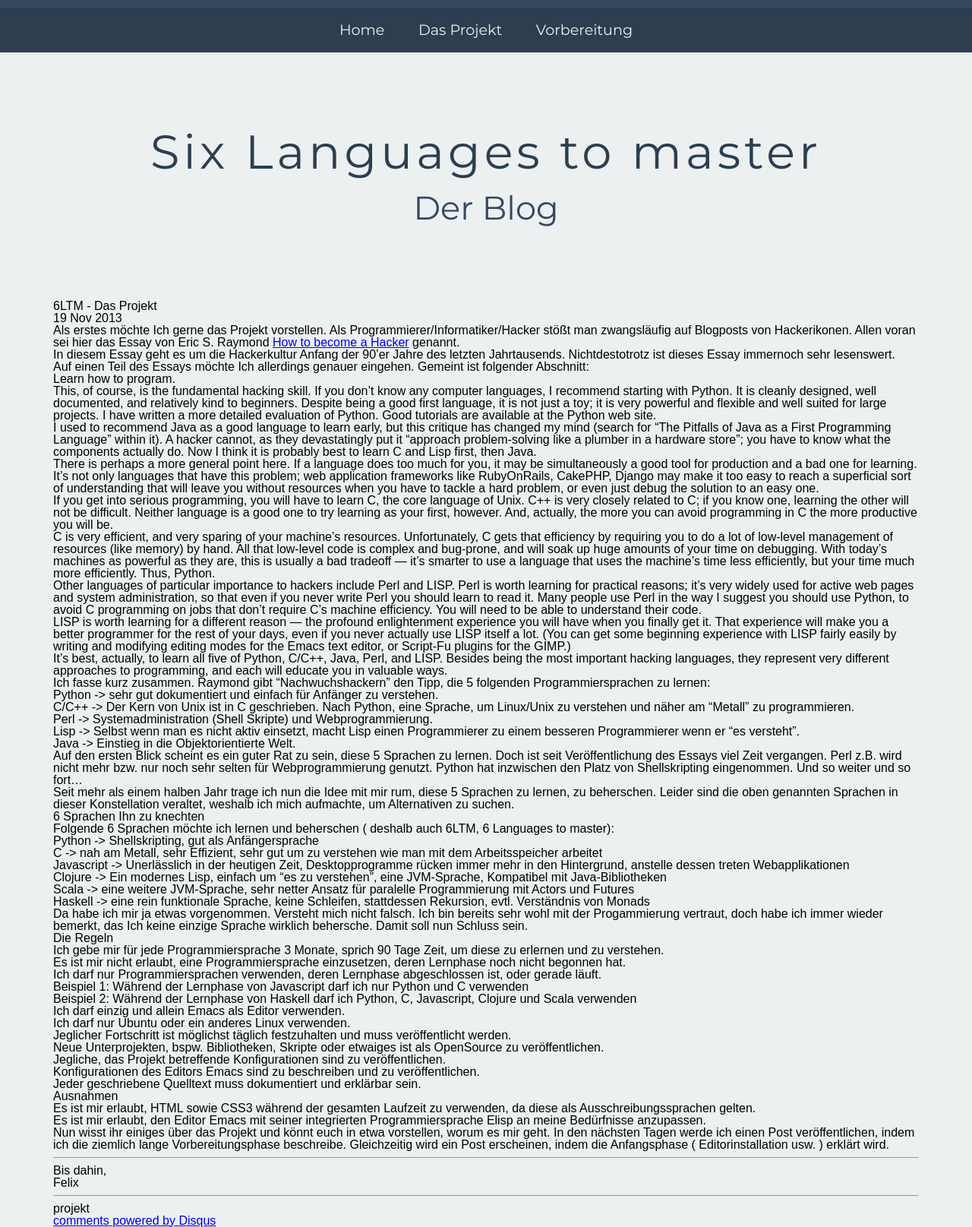
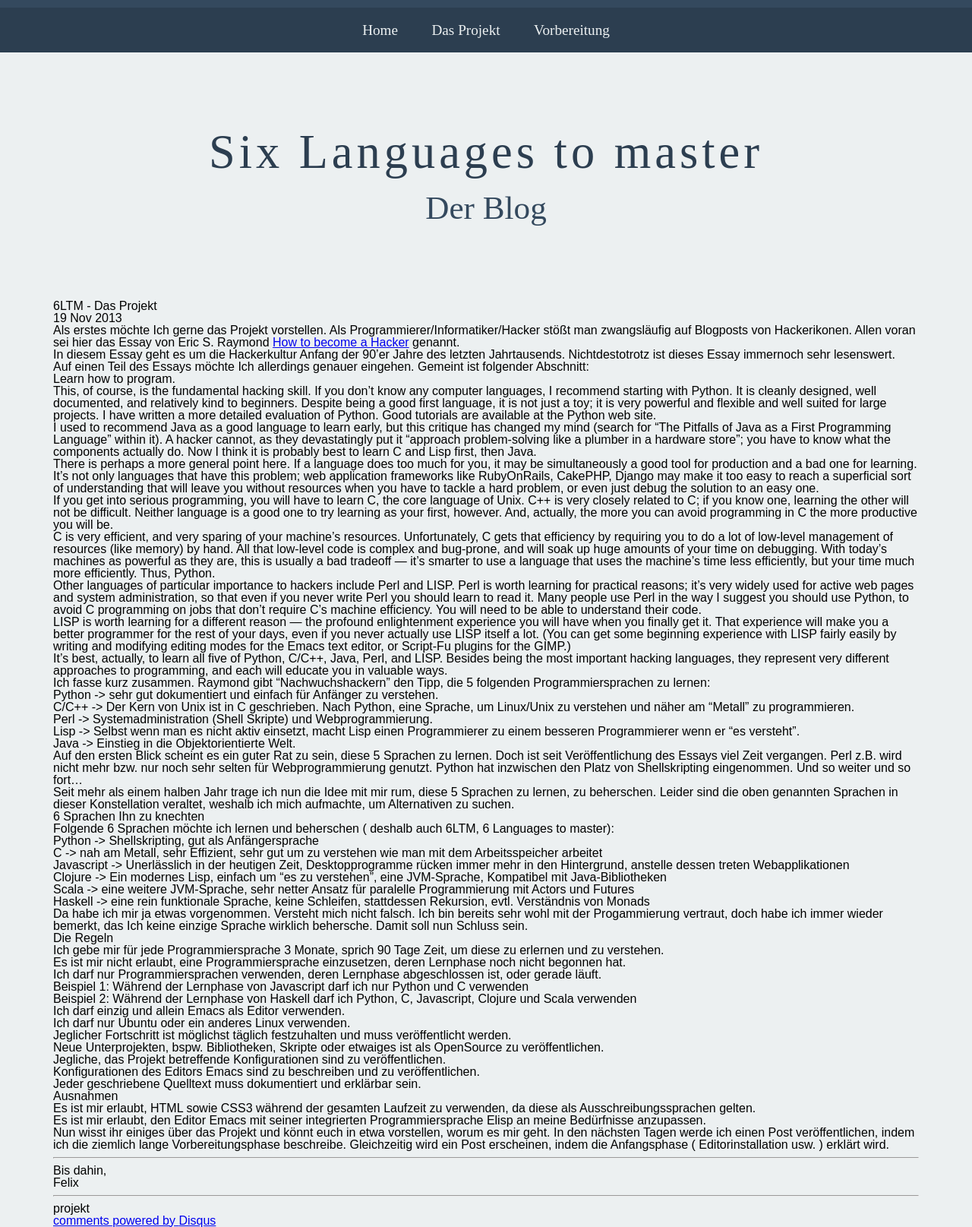
Before and after one commit to 6LTM/6ltm.github.io, a Jekyll site: the page built from _posts/2013-11-19-6ltm-das-projekt.md, in a window 1280 px wide. Shown: the whole page at 76% size. Built offline with Jekyll 4.4.1, drawn with Linux system fonts in a browser that asks for light colours; nearby versions of some CDN libraries; Markdown is read by kramdown in place of the engine named in the settings; comment, search, counter and statistics services are not loaded.

Commit message:
removed Montserrat and Poiret font in favour of Lato

```diff
--- a/_includes/header.html
+++ b/_includes/header.html
@@ -11,12 +11,8 @@
     <!-- Fontawesome CSS -->
     <link href="//netdna.bootstrapcdn.com/font-awesome/4.0.3/css/font-awesome.css" rel="stylesheet">
 
-    <!-- Montserrat font from google -->
-    <link href='http://fonts.googleapis.com/css?family=Montserrat:400,700' rel='stylesheet' type='text/css'>
-
-    <!-- Poiret font from google -->
-    <link href='http://fonts.googleapis.com/css?family=Poiret+One' rel='stylesheet' type='text/css'>
-
+    <!-- Lato font from Google Fonts -->
+    <link href='http://fonts.googleapis.com/css?family=Lato:300,400,700,900,300italic,400italic,700italic,900italic' rel='stylesheet' type='text/css'>
 
     <!-- Add custom CSS here -->
     <link href="/css/screen.css" rel="stylesheet">
```
